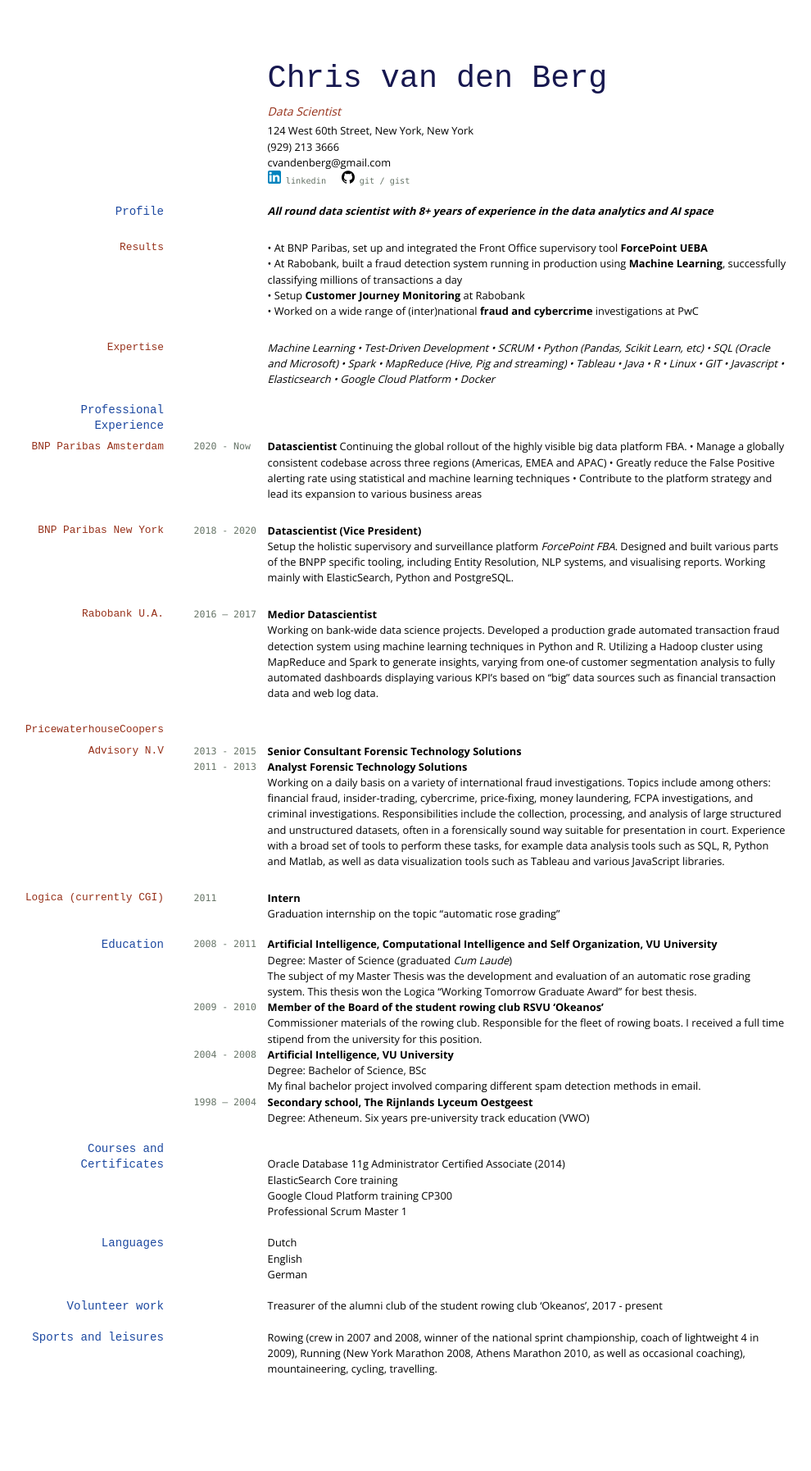
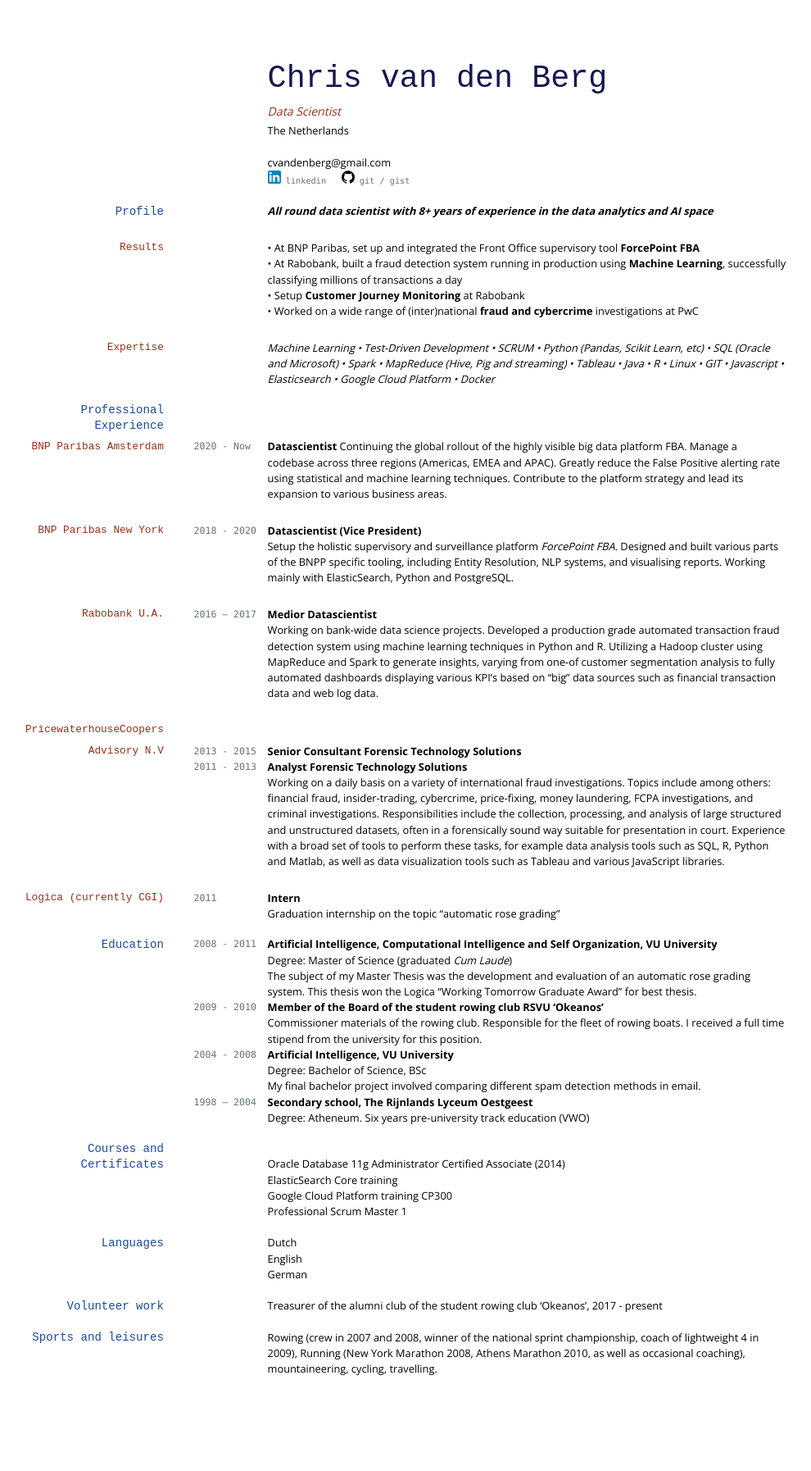
Before and after one commit to Bergvca/bergvca.github.io, a Jekyll site: the page built from resume.md, in a window 1280 px wide. Shown: the whole page at 82% size, without its empty margins (3-993 px from the left). Built offline with Jekyll 4.4.1, drawn with Linux system fonts in a browser that asks for light colours; nearby versions of some CDN libraries.

Commit message:
Updated resume

```diff
--- a/Gemfile
+++ b/Gemfile
@@ -1,2 +1,3 @@
 source "https://rubygems.org"
 gemspec
+gem "github-pages", "~> 207", group: :jekyll_plugins
--- a/_includes/header.html
+++ b/_includes/header.html
@@ -7,7 +7,7 @@
   <div class="right sm-width-full">
     <ul class="list-reset mt-lg-1 mb-2 mb-lg-1">
       {% for my_page in site.pages %}
-        {% if my_page.title and my_page.title != '1 Day of New York Citi Bikes'%}
+        {% if my_page.title and my_page.title != 'Resume'%}
         <li class="inline-block">
           <a class="align-middle link-primary mr-2 mr-lg-0 ml-lg-2" href="{{ my_page.url | prepend: site.baseurl }}">
             {{ my_page.title }}
--- a/resume.md
+++ b/resume.md
@@ -6,8 +6,8 @@ title: Resume
 Data Scientist
 
 
-124 West 60th Street, New York, New York
-<br>(929) 213 3666
+The Netherlands
+
 <br> cvandenberg@gmail.com
 <div id="webaddress">
 <img src="/media/img/linkedinlog.png" alt="linkedimg">&nbsp;<a href="https://www.linkedin.com/in/chris-van-den-berg/">linkedin</a> &emsp; <img src="/media/img/github-logo.png" alt="gitimg">&nbsp;<a href="https://github.com/Bergvca">git</a> / <a href="https://gist.github.com/Bergvca">gist</a> &emsp;
@@ -18,7 +18,7 @@ Data Scientist
 _**All round data scientist with 8+ years of experience in the data analytics and AI space**_
 
 ### Results
-* &bull; At BNP Paribas, set up and integrated the Front Office supervisory tool **ForcePoint UEBA**
+* &bull; At BNP Paribas, set up and integrated the Front Office supervisory tool **ForcePoint FBA**
 * &bull; At Rabobank, built a fraud detection system running in production using **Machine Learning**, successfully
  classifying millions of transactions a day
 * &bull; Setup **Customer Journey Monitoring** at Rabobank
@@ -34,9 +34,9 @@ MapReduce (Hive, Pig and streaming) &bull; Tableau &bull; Java &bull; R &bull; L
 ## Professional Experience
 ### BNP Paribas Amsterdam
 `2020 - Now` **Datascientist** Continuing the global rollout of the highly visible big data platform FBA.
-&bull;  Manage a globally consistent codebase across three regions (Americas, EMEA and APAC)
-&bull; Greatly reduce the False Positive alerting rate using statistical and machine learning techniques
-&bull;  Contribute to the platform strategy and lead its expansion to various business areas
+ Manage a codebase across three regions (Americas, EMEA and APAC).
+ Greatly reduce the False Positive alerting rate using statistical and machine learning techniques.
+ Contribute to the platform strategy and lead its expansion to various business areas.
 
 ### BNP Paribas New York
 
```
Also changed, not shown: Gemfile.lock, 1 other file.
